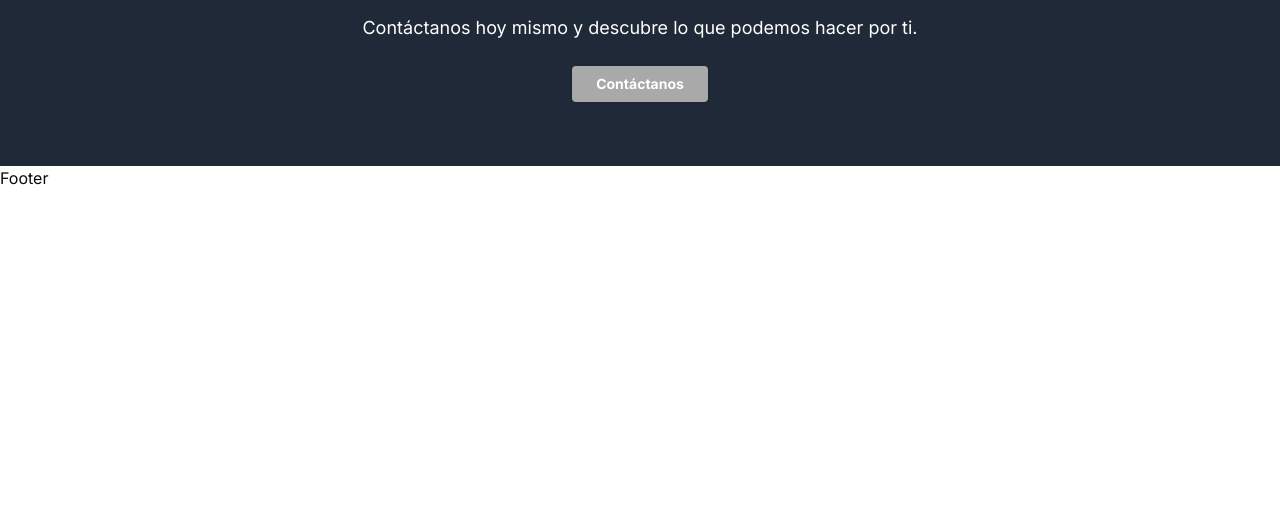
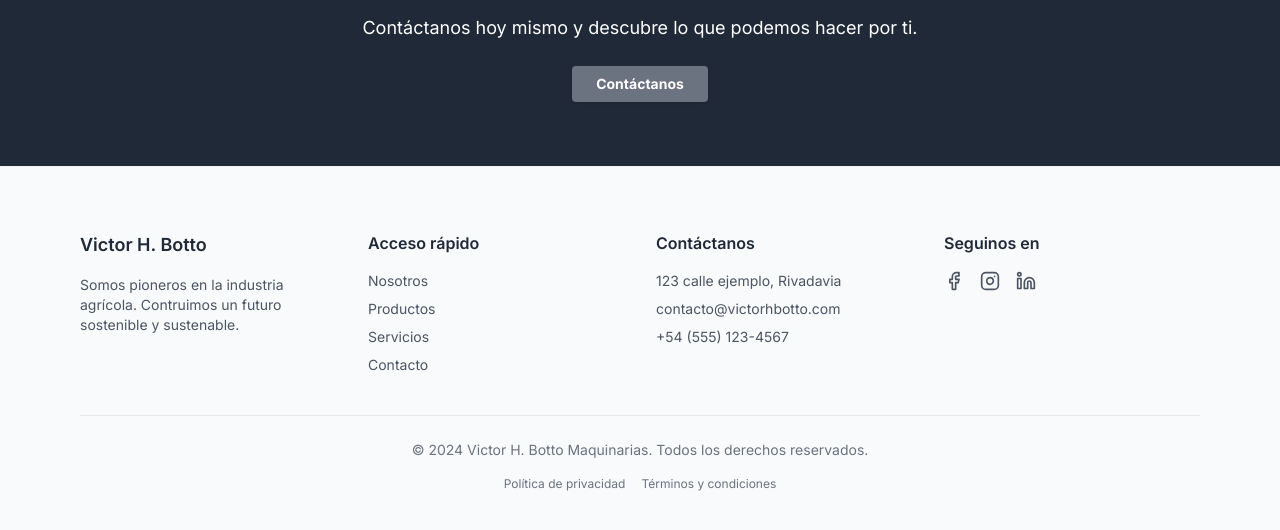
Before and after one commit to tomygp97/botto-maquinarias, a Next.js app: page / in a window 1280 px wide. Shown: the part 2058-2588 px from the top of the page. Before the commit the page ends 2248 px from the top, so only its background shows below. Built offline with nearby package versions, Linux system fonts and the light colour scheme.

Commit message:
creación diseño Footer

```diff
--- a/app/components/layout/Footer.tsx
+++ b/app/components/layout/Footer.tsx
@@ -1,10 +1,62 @@
-import React from 'react'
+import Link from 'next/link'
+import { Facebook, Instagram, Linkedin, Twitter } from 'lucide-react'
 
-
-const Footer = () => {
+export default function Footer() {
     return (
-        <div>Footer</div>
+        <footer className="bg-gray-50 border-t border-gray-100">
+            <div className="max-w-6xl mx-auto px-4 py-10 md:py-16">
+                <div className="grid grid-cols-1 md:grid-cols-4 gap-8">
+                <div className="space-y-4">
+                    <h3 className="text-lg font-semibold text-gray-800">Victor H. Botto</h3>
+                    <p className="text-sm text-gray-600">
+                        Somos pioneros en la industria agrícola. Contruimos un futuro sostenible y sustenable.
+                    </p>
+                </div>
+                <div>
+                    <h4 className="text-base font-semibold text-gray-800 mb-4">Acceso rápido</h4>
+                    <ul className="space-y-2 text-sm">
+                    <li><Link href="/nosotros" className="text-gray-600 hover:text-gray-700">Nosotros</Link></li>
+                    <li><Link href="/productos" className="text-gray-600 hover:text-gray-700">Productos</Link></li>
+                    <li><Link href="/servicios" className="text-gray-600 hover:text-gray-700">Servicios</Link></li>
+                    <li><Link href="/contacto" className="text-gray-600 hover:text-gray-700">Contacto</Link></li>
+                    </ul>
+                </div>
+                <div>
+                    <h4 className="text-base font-semibold text-gray-800 mb-4">Contáctanos</h4>
+                    <ul className="space-y-2 text-sm text-gray-600">
+                    <li>123 calle ejemplo, Rivadavia</li>
+                    <li>contacto@victorhbotto.com</li>
+                    <li>+54 (555) 123-4567</li>
+                    </ul>
+                </div>
+                <div>
+                    <h4 className="text-base font-semibold text-gray-800 mb-4">Seguinos en</h4>
+                    <div className="flex space-x-4">
+                    <Link href="#" className="text-gray-600 hover:text-gray-700">
+                        <Facebook className="h-5 w-5" />
+                        <span className="sr-only">Facebook</span>
+                    </Link>
+                    <Link href="#" className="text-gray-600 hover:text-gray-700">
+                        <Instagram className="h-5 w-5" />
+                        <span className="sr-only">Instagram</span>
+                    </Link>
+                    <Link href="#" className="text-gray-600 hover:text-gray-700">
+                        <Linkedin className="h-5 w-5" />
+                        <span className="sr-only">LinkedIn</span>
+                    </Link>
+                    </div>
+                </div>
+                </div>
+                <div className="mt-10 pt-6 border-t border-gray-200">
+                <p className="text-center text-sm text-gray-500">
+                    © {new Date().getFullYear()} Victor H. Botto Maquinarias. Todos los derechos reservados.
+                </p>
+                </div>
+                <div className="mt-4 flex justify-center space-x-4">
+                <Link href="/privacidad" className="text-xs text-gray-500 hover:text-gray-700">Política de privacidad</Link>
+                <Link href="/terminos" className="text-xs text-gray-500 hover:text-gray-700">Términos y condiciones</Link>
+                </div>
+            </div>
+        </footer>
     )
 }
-
-export default Footer
--- a/app/page.tsx
+++ b/app/page.tsx
@@ -176,9 +176,9 @@ export default function Home() {
       <section className="py-16 bg-gray-800 text-white text-center">
         <h2 className="text-3xl font-bold mb-4">¿Listo para trabajar con nosotros?</h2>
         <p className="text-lg mb-6">Contáctanos hoy mismo y descubre lo que podemos hacer por ti.</p>
-        <Button className="px-6 py-3 bg-[#a9a9a9] text-white font-bold rounded hover:bg-gray-700 transition">
+        <Button className="px-6 py-3 bg-gray-500 text-white font-bold rounded hover:bg-gray-600 transition">
             <Link href="/contacto">
-                Contáctanos
+                Contáctanos
             </Link>
         </Button>
       </section>
```
